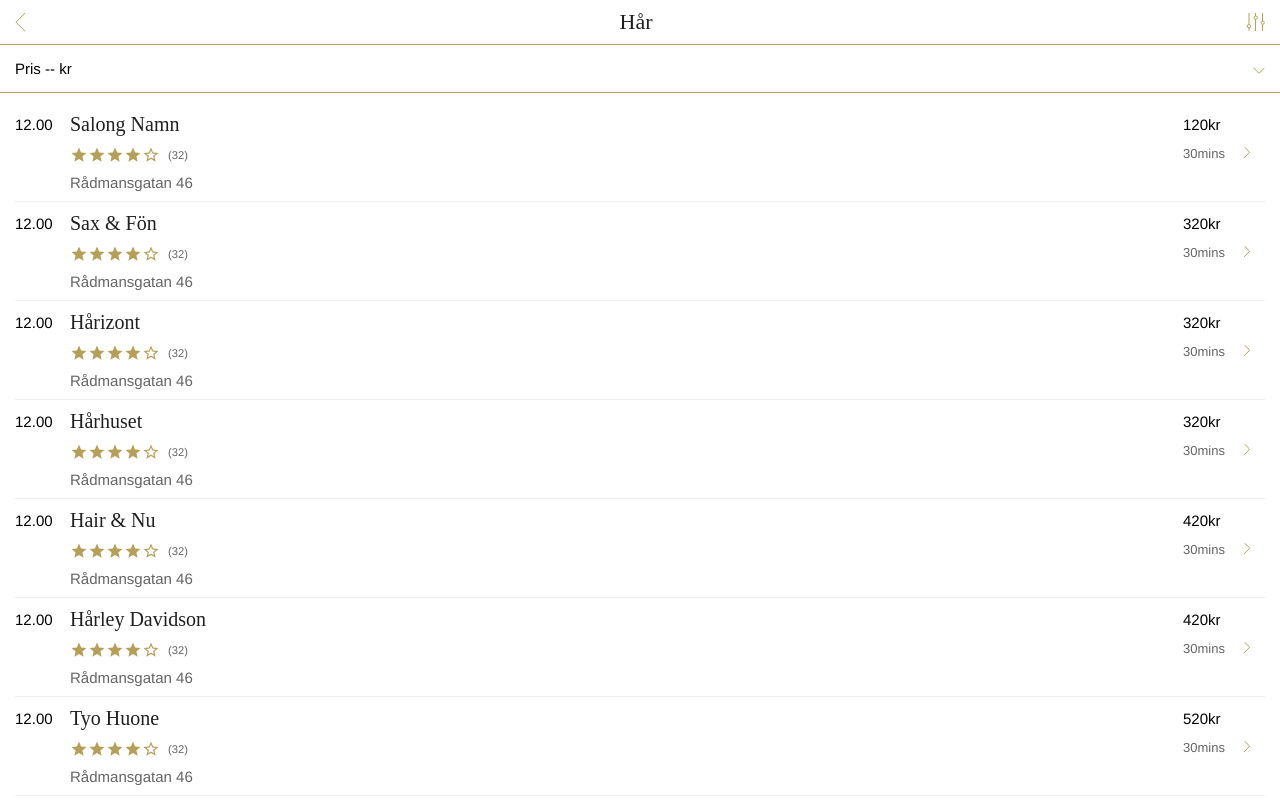
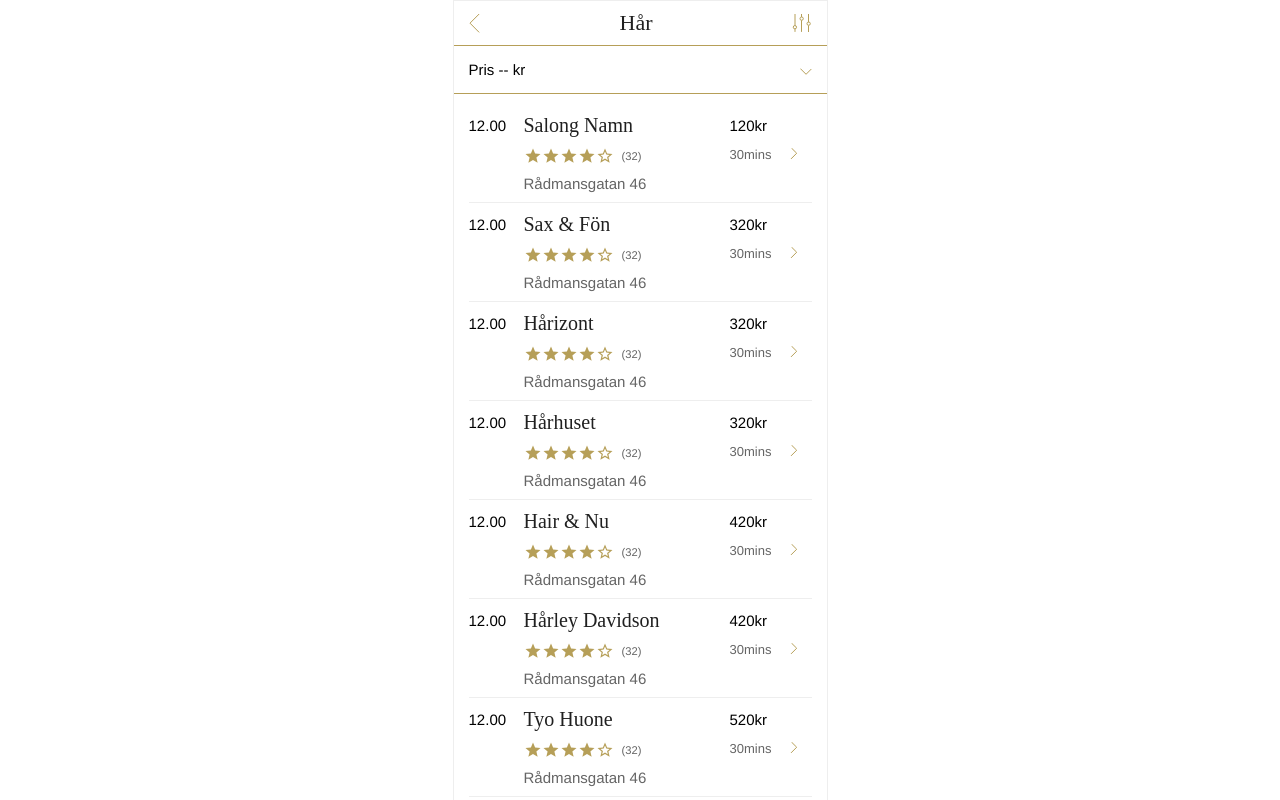
Before and after one commit to srcnebo/Salon-react-app, a React (Create React App) app: page / in a window 1280 px wide. Shown: the top 800 px of the page. Built offline with nearby package versions, Linux system fonts and the light colour scheme.

Commit message:
propstypes ready

```diff
--- a/src/App.css
+++ b/src/App.css
@@ -1,5 +1,11 @@
 * {
   box-sizing: border-box;
+}
+
+.mobile-view-wrapper {
+  max-width: 375px;
+  margin: auto;
+  border: 0.5px solid var(--lightGrey);
 }
 
 .not-found {
--- a/src/App.js
+++ b/src/App.js
@@ -8,6 +8,7 @@ function App() {
   const [selectedSalon, setSelectedSalon] = useState({});
 
   return (
+    <div className='mobile-view-wrapper'>
       <BrowserRouter>
         <Switch>
           <Route
@@ -28,6 +29,7 @@ function App() {
           />
         </Switch>
       </BrowserRouter>
+    </div>
   );
 }
 
--- a/src/components/Filter/Filter.js
+++ b/src/components/Filter/Filter.js
@@ -18,6 +18,8 @@ function Filter({ setfilterValue }) {
   );
 }
 
-Filter.propTypes = {};
+Filter.propTypes = {
+  setfilterValue: PropTypes.func,
+};
 
 export default Filter;
--- a/src/components/ListItem/ListItem.js
+++ b/src/components/ListItem/ListItem.js
@@ -65,6 +65,8 @@ function ListItem(props) {
   );
 }
 
-ListItem.propTypes = {};
+ListItem.propTypes = {
+  salon: PropTypes.object,
+};
 
 export default ListItem;
--- a/src/components/ListView/ListView.js
+++ b/src/components/ListView/ListView.js
@@ -1,4 +1,5 @@
 import React, { useState, useEffect } from 'react';
+import PropTypes from 'prop-types';
 import { useHistory } from 'react-router-dom';
 import salonData from '../../data.json';
 import NavBar from '../NavBar/NavBar';
@@ -55,6 +56,8 @@ function ListView({ setSalon }) {
   );
 }
 
-ListView.propTypes = {};
+ListView.propTypes = {
+  setSalon: PropTypes.func,
+};
 
 export default ListView;
--- a/src/components/NavBar/NavBar.js
+++ b/src/components/NavBar/NavBar.js
@@ -14,6 +14,4 @@ function NavBar() {
   );
 }
 
-NavBar.propTypes = {};
-
 export default NavBar;
```
Also changed, not shown: src/components/Dropdown/Dropdown.js (+9 -0 lines), src/components/SingleView/SingleView.js (+14 -5 lines). Lines whose indentation alone changed are shown as unchanged.
